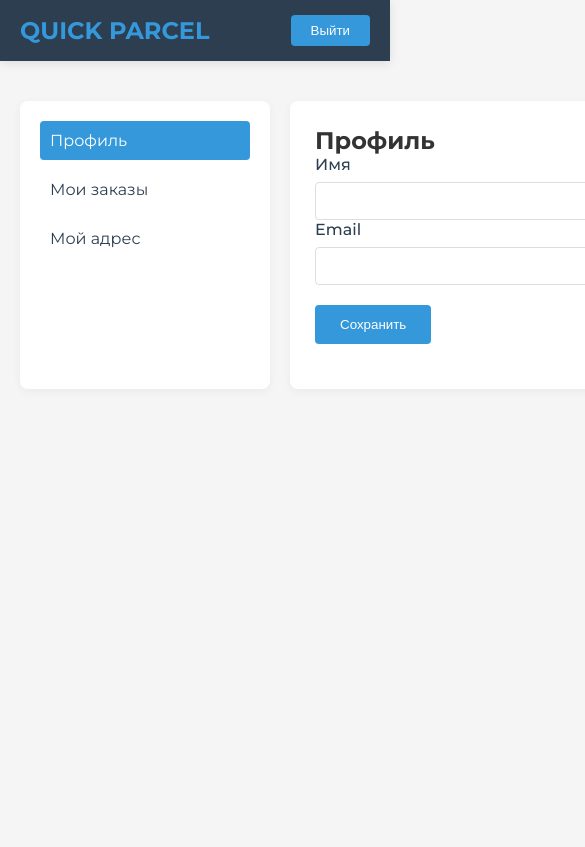
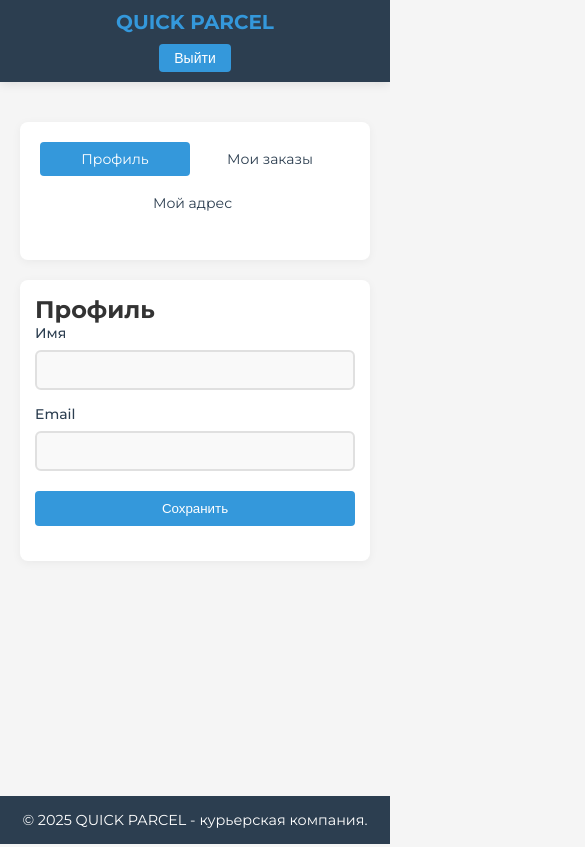
Before and after one commit to Stasics/project_delivery, a plain HTML site: page account.html in a window 390 px wide. Shown: the top 847 px of the page, 585 px wide, since content can reach past the window. Drawn offline with Linux system fonts and the light colour scheme.

Commit message:
Сделал адаптивность для мобильных устройств.

```diff
--- a/account.html
+++ b/account.html
@@ -5,9 +5,10 @@
     <meta name="viewport" content="width=device-width, initial-scale=1.0">
     <title>Личный кабинет | QUICK PARCEL</title>
     <link rel="stylesheet" href="https://cdnjs.cloudflare.com/ajax/libs/font-awesome/6.0.0-beta3/css/all.min.css">
-    <link rel="stylesheet" href="style.css" />
+    <link rel="stylesheet" href="personalCabinet.css" />
 </head>
 <body>
+    <div class="page-wrapper">
     <header>
         <div class="header-content">
             <div class="logo">
@@ -63,6 +64,7 @@
         </div>
     </div>
 </div>
+</div>
     <footer>
         <div class="footer-content">
             <p>© 2025 QUICK PARCEL - курьерская компания.</p>
--- /dev/null
+++ b/personalCabinet.css
@@ -0,0 +1,361 @@
+@import url('https://fonts.googleapis.com/css2?family=Montserrat:wght@400;500;600;700&display=swap');
+
+* {
+    margin: 0;
+    padding: 0;
+    box-sizing: border-box;
+}
+
+body {
+    font-family: 'Montserrat', sans-serif;
+    background-color: #f5f5f5;
+    margin: 0;
+    color: #333;
+    display: flex;
+    flex-direction: column;
+    min-height: 100vh;
+}
+
+header {
+    background-color: #2c3e50;
+    box-shadow: 0 2px 10px rgba(0,0,0,0.1);
+    position: sticky;
+    top: 0;
+    z-index: 1000;
+}
+
+ul {
+    list-style: none;
+    padding-left: 0;
+}
+
+.header-content {
+    max-width: 1200px;
+    margin: 0 auto;
+    padding: 15px 20px;
+    display: flex;
+    justify-content: space-between;
+    align-items: center;
+}
+
+.logo {
+    font-size: 24px;
+    font-weight: 600;
+    color: #3498db;
+    cursor: pointer;
+}
+
+.login-button {
+    background-color: #3498db;
+    color: white;
+    border: none;
+    padding: 8px 20px;
+    border-radius: 4px;
+    font-weight: 500;
+    cursor: pointer;
+    transition: all 0.3s ease;
+}
+
+.login-button:hover {
+    background-color: #2980b9;
+    transform: translateY(-2px);
+}
+
+.input-group {
+    margin-bottom: 20px;
+}
+
+.input-group label {
+    display: block;
+    margin-bottom: 8px;
+    font-weight: 500;
+    color: #2c3e50;
+    font-size: 15px;
+}
+
+.input-group input {
+    width: 100%;
+    padding: 12px 15px;
+    border: 2px solid #e0e0e0;
+    border-radius: 6px;
+    font-size: 15px;
+    transition: all 0.3s ease;
+    background-color: #f9f9f9;
+}
+
+.input-group input:focus {
+    outline: none;
+    border-color: #3498db;
+    background-color: white;
+    box-shadow: 0 0 0 3px rgba(52, 152, 219, 0.1);
+}
+
+.input-group input::placeholder {
+    color: #95a5a6;
+    opacity: 1;
+}
+
+@keyframes inputFocus {
+    from {
+        box-shadow: 0 0 0 0 rgba(52, 152, 219, 0);
+    }
+    to {
+        box-shadow: 0 0 0 3px rgba(52, 152, 219, 0.1);
+    }
+}
+
+.input-group input:focus {
+    animation: inputFocus 0.3s ease forwards;
+}
+
+@media (max-width: 768px) {
+    .input-group {
+        margin-bottom: 15px;
+    }
+
+    .input-group input {
+        padding: 10px 12px;
+        font-size: 14px;
+    }
+}
+
+.page-wrapper {
+    flex: 1;
+    display: flex;
+    flex-direction: column;
+}
+
+.main-account-page {
+    margin: 0 auto;
+    width: 100%;
+    max-width: 1200px;
+    flex: 1;
+    padding: 0 20px;
+}
+
+.account-container {
+    max-width: 1200px;
+    margin: 20px auto;
+    padding: 20px;
+    display: flex;
+    flex: 1;
+}
+
+.sidebar {
+    width: 250px;
+    background: white;
+    border-radius: 8px;
+    box-shadow: 0 2px 10px rgba(0,0,0,0.05);
+    padding: 20px;
+    margin-right: 20px;
+}
+
+.sidebar-menu {
+    list-style: none;
+    padding: 0;
+}
+
+.sidebar-menu li {
+    margin-bottom: 10px;
+}
+
+.sidebar-menu a {
+    display: block;
+    padding: 10px;
+    color: #2c3e50;
+    text-decoration: none;
+    border-radius: 4px;
+    transition: all 0.3s ease;
+}
+
+.sidebar-menu a:hover,
+.sidebar-menu a.active {
+    background-color: #3498db;
+    color: white;
+}
+
+.main-content {
+    flex: 1;
+    background: white;
+    border-radius: 8px;
+    box-shadow: 0 2px 10px rgba(0,0,0,0.05);
+    padding: 25px;
+}
+
+.tab-content {
+    display: none;
+}
+
+.tab-content.active {
+    display: block;
+}
+
+.order-card {
+    border: 1px solid #eee;
+    border-radius: 8px;
+    padding: 15px;
+    margin-bottom: 15px;
+}
+
+.save-button {
+    background-color: #3498db;
+    color: white;
+    border: none;
+    padding: 12px 25px;
+    border-radius: 4px;
+    font-weight: 500;
+    cursor: pointer;
+    transition: all 0.3s ease;
+    display: block;
+    margin: 20px 0;
+}
+
+.save-button:hover {
+    background-color: #2980b9;
+}
+
+.order-card h3 {
+    margin-top: 0;
+    color: #3498db;
+}
+
+.status-pending {
+    color: #f39c12;
+}
+
+.status-delivered {
+    color: #2ecc71;
+}
+
+.courier-form {
+    max-width: 500px;
+}
+
+.courier-form input,
+.courier-form textarea {
+    width: 100%;
+    padding: 10px;
+    margin-bottom: 10px;
+    border: 1px solid #ddd;
+    border-radius: 4px;
+}
+
+.courier-form button {
+    background-color: #3498db;
+    color: white;
+    border: none;
+    padding: 10px 20px;
+    border-radius: 4px;
+    cursor: pointer;
+}
+
+footer {
+    background-color: #2c3e50;
+    color: white;
+    text-align: center;
+    padding: 20px;
+    font-size: 0.9rem;
+    width: 100%;
+}
+
+.footer-content {
+    max-width: 1200px;
+    margin: 0 auto;
+}
+
+/* Адаптация для мобильных устройств */
+@media (max-width: 1024px) {
+    .account-container {
+        flex-direction: column;
+    }
+
+    .sidebar {
+        width: 100%;
+        margin-right: 0;
+        margin-bottom: 20px;
+    }
+}
+
+@media (max-width: 768px) {
+    .header-content {
+        padding: 10px 15px;
+    }
+
+    .logo {
+        font-size: 20px;
+    }
+
+    .login-button {
+        padding: 6px 15px;
+        font-size: 14px;
+    }
+
+    .main-account-page,
+    .account-container {
+        padding: 10px;
+    }
+
+    .sidebar-menu {
+        display: flex;
+        overflow-x: auto;
+        padding-bottom: 10px;
+        -webkit-overflow-scrolling: touch;
+    }
+
+    .sidebar-menu li {
+        flex: 0 0 auto;
+        margin-right: 10px;
+        margin-bottom: 0;
+    }
+
+    .sidebar-menu a {
+        white-space: nowrap;
+    }
+
+    .main-content {
+        padding: 15px;
+    }
+
+    .save-button {
+        width: 100%;
+        padding: 10px;
+    }
+
+    footer {
+        padding: 15px;
+    }
+}
+
+@media (max-width: 480px) {
+    .header-content {
+        flex-direction: column;
+        gap: 10px;
+        text-align: center;
+    }
+
+    .sidebar-menu {
+        flex-wrap: wrap;
+        justify-content: center;
+    }
+
+    .sidebar-menu li {
+        flex: 1 0 calc(50% - 10px);
+        margin-bottom: 10px;
+        margin-right: 5px;
+    }
+
+    .sidebar-menu a {
+        text-align: center;
+        padding: 8px 5px;
+        font-size: 14px;
+    }
+
+    .input-group label {
+        font-size: 14px;
+    }
+
+    .courier-form input,
+    .courier-form textarea {
+        padding: 8px;
+    }
+}
--- a/styleCalculator.css
+++ b/styleCalculator.css
@@ -1,3 +1,5 @@
+@import url('https://fonts.googleapis.com/css2?family=Montserrat:wght@400;500;600;700&display=swap');
+
 * {
     margin: 0;
     padding: 0;
@@ -326,3 +328,118 @@ font-size: 0.9rem;
 margin-top: auto;
 width: 100%;
 }
+
+
+@media (max-width: 1024px) {
+    .main-content-calculator {
+        flex-direction: column;
+        align-items: center;
+    }
+
+    .calculator_container {
+        width: 100%;
+        max-width: 100%;
+    }
+
+    .check {
+        width: 100%;
+        position: static;
+        margin-top: 20px;
+    }
+}
+
+@media (max-width: 768px) {
+    .header-content {
+        padding: 10px 15px;
+    }
+
+    .logo {
+        font-size: 20px;
+    }
+
+    .login-button {
+        padding: 6px 15px;
+    }
+
+    .main-content-calculator {
+        padding: 0 15px;
+        margin: 20px auto;
+    }
+
+    .options-grid {
+        grid-template-columns: 1fr;
+    }
+
+    .location-inputs {
+        flex-direction: column;
+        gap: 10px;
+    }
+
+    .location-swap {
+        align-self: center;
+    }
+
+    .payment-options {
+        flex-direction: column;
+    }
+
+    .weight-input input {
+        width: 100%;
+    }
+
+    .calculator_text {
+        font-size: 20px;
+        margin-bottom: 20px;
+    }
+
+    .section-title {
+        font-size: 16px;
+    }
+
+    .check-title {
+        font-size: 18px;
+    }
+
+    .check-button {
+        padding: 10px;
+        font-size: 15px;
+    }
+}
+
+@media (max-width: 480px) {
+    .header-content {
+        padding: 8px 10px;
+    }
+
+    .logo {
+        font-size: 18px;
+    }
+
+    .main-content-calculator {
+        margin: 15px auto;
+    }
+
+    .calculator_container {
+        padding: 15px;
+    }
+
+    .calculator_text {
+        font-size: 18px;
+    }
+
+    .option-title {
+        font-size: 15px;
+    }
+
+    .option-desc {
+        font-size: 13px;
+    }
+
+    .summary-item {
+        font-size: 14px;
+    }
+
+    .summary-total {
+        font-size: 16px;
+    }
+}
```
Also changed, not shown: calculator.html (+4 -4 lines). Lines whose indentation alone changed are shown as unchanged.
